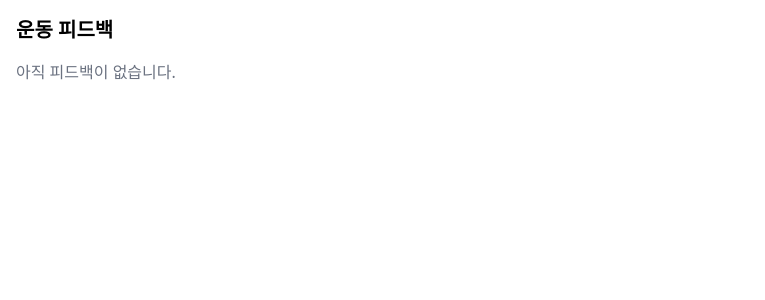
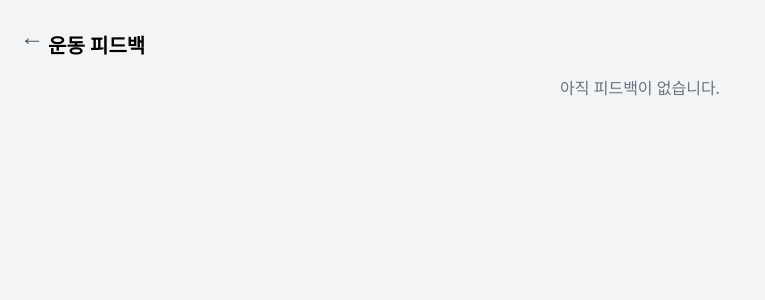
Before and after one commit to LevelUpFit/Front, a React (Vite) app: page /feedback in a window 1280 px wide. Shown: the top 300 px of the page, without its empty margins (0-765 px from the left). Built offline with nearby package versions, Linux system fonts and the light colour scheme.

Commit message:
Update FeedbackPage.jsx
피드백(운동부위) 뜨게바꿈

```diff
--- a/src/pages/FeedbackPage.jsx
+++ b/src/pages/FeedbackPage.jsx
@@ -1,24 +1,54 @@
+import { useState } from "react";
 import useUserStore from "../stores/userStore";
+import BackButton from "../components/BackButton";
 
 export default function FeedbackPage() {
     const { workoutsByDate } = useUserStore();
+    const [selectedFeedback, setSelectedFeedback] = useState(null);
 
     const feedbackEntries = Object.entries(workoutsByDate)
         .filter(([_, data]) => data.feedback && data.feedback.trim() !== "")
-        .sort(([a], [b]) => new Date(b) - new Date(a)); // 최신순 정렬
+        .sort(([a], [b]) => new Date(b) - new Date(a));
 
     return (
-        <div className="p-4 space-y-4">
-            <h1 className="text-xl font-bold mb-4">운동 피드백</h1>
+        <div className="p-4 space-y-4 min-h-screen bg-gray-100">
+            <BackButton />
+            <h1 className="text-xl font-bold mb-4 ml-8">운동 피드백</h1>
+
             {feedbackEntries.length === 0 ? (
-                <p className="text-gray-500">아직 피드백이 없습니다.</p>
+                <p className="text-gray-500 text-center">아직 피드백이 없습니다.</p>
             ) : (
-                feedbackEntries.map(([date, { feedback }]) => (
-                    <div key={date} className="p-4 border rounded shadow bg-white">
+                feedbackEntries.map(([date, { part, feedback }]) => (
+                    <div
+                        key={date}
+                        className="p-4 border rounded shadow bg-white cursor-pointer hover:bg-gray-50"
+                        onClick={() => setSelectedFeedback({ date, part, feedback })}
+                    >
                         <h2 className="font-semibold mb-1">{date}</h2>
-                        <p>{feedback}</p>
+                        <p className="text-gray-800">{part}</p>
                     </div>
                 ))
+            )}
+
+            {/* ✅ 피드백 모달 */}
+            {selectedFeedback && (
+                <div className="fixed inset-0 bg-black bg-opacity-50 flex items-center justify-center z-50">
+                    <div className="bg-white p-6 rounded shadow-lg w-80">
+                        <h2 className="text-xl font-bold mb-2">{selectedFeedback.date}</h2>
+                        <p className="text-gray-700 mb-2">
+                            <strong>운동 부위:</strong> {selectedFeedback.part}
+                        </p>
+                        <p className="text-gray-600 whitespace-pre-wrap">{selectedFeedback.feedback}</p>
+                        <div className="mt-4 text-right">
+                            <button
+                                onClick={() => setSelectedFeedback(null)}
+                                className="px-4 py-2 bg-gray-300 text-black rounded hover:bg-gray-400"
+                            >
+                                닫기
+                            </button>
+                        </div>
+                    </div>
+                </div>
             )}
         </div>
     );
```
